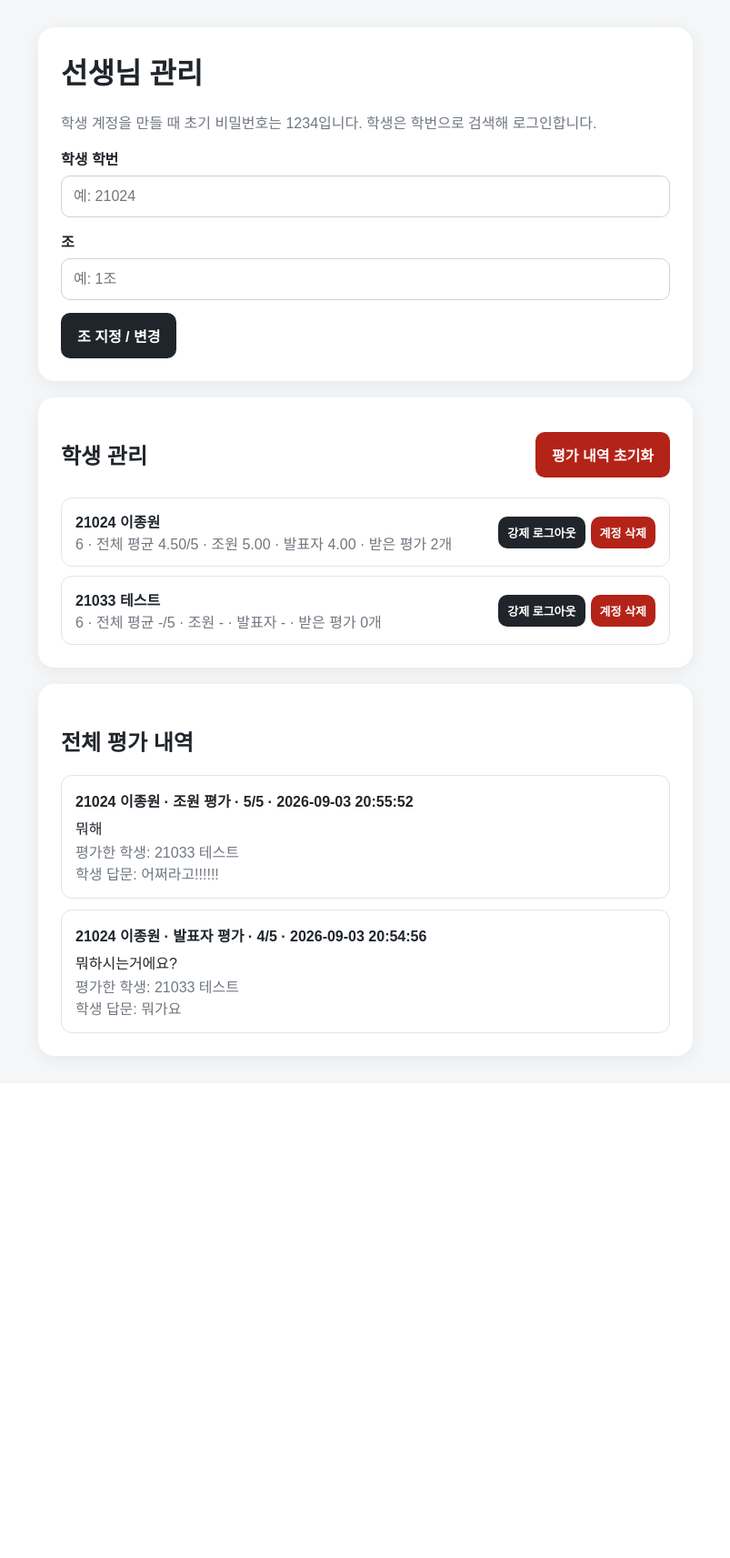
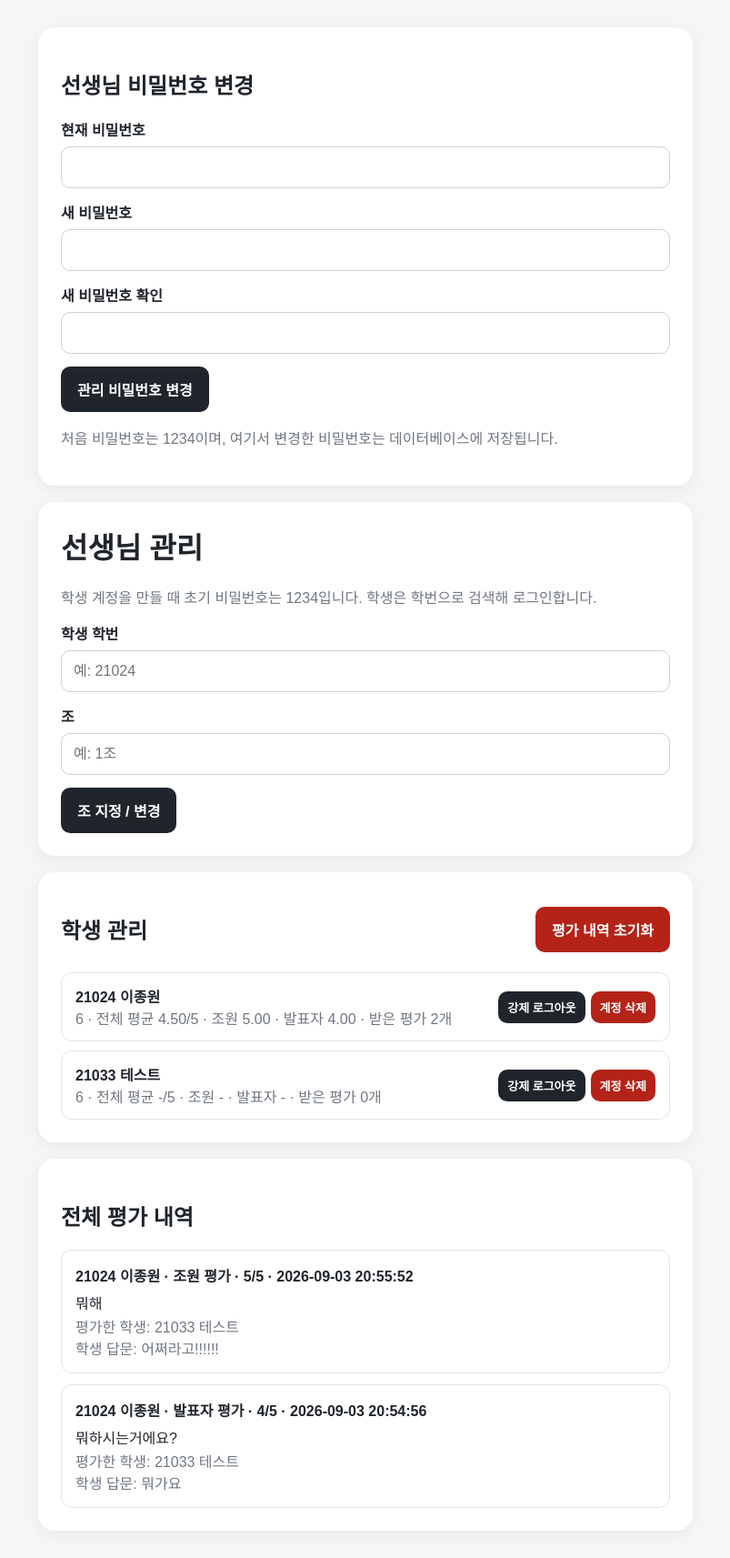
Before and after one commit to hakku2009/hagil_coments, a Flask app: page /teacher in a window 1280 px wide. Shown: the part 60-1773 px from the top of the page at 91% size, without its empty margins (238-1041 px from the left). Before the commit the page ends 1235 px from the top, so only its background shows below. Run offline with Flask 3, Linux system fonts and the light colour scheme; a user stored in the database is signed in; data comes from the database, SQL or seed files in the repository.

Commit message:
Add files via upload

```diff
--- a/templates/student.html
+++ b/templates/student.html
@@ -1,5 +1,6 @@
 {% extends "base.html" %}{% block content %}
 <div class="card"><p class="muted">학생</p><h1>{{ me['student_number'] }} {{ me['name'] }}</h1><div class="presenter-box"><span>내 조</span><strong>{{ me['group_name'] or '아직 조가 지정되지 않았습니다.' }}</strong></div><div class="presenter-box"><span>전체 평균</span><strong>{{ '%.2f'|format(avg) if avg is not none else '-' }} / 5</strong></div><div class="presenter-box"><span>조원 평가 평균</span><strong>{{ '%.2f'|format(peer_avg) if peer_avg is not none else '-' }} / 5</strong></div><div class="presenter-box"><span>발표자 평가 평균</span><strong>{{ '%.2f'|format(presenter_avg) if presenter_avg is not none else '-' }} / 5</strong></div></div>
+<div class="card"><h2>비밀번호 변경</h2><form method="post" action="{{ url_for('student_change_password') }}"><label>현재 비밀번호</label><input type="password" name="current_password" required><label>새 비밀번호</label><input type="password" name="new_password" minlength="4" required><label>새 비밀번호 확인</label><input type="password" name="confirm_password" minlength="4" required><button type="submit">학생 비밀번호 변경</button></form></div>
 <div class="card"><h2>평가 작성</h2><label>평가 종류</label><select id="evaluationType"><option value="peer">조원 평가 (같은 조)</option><option value="presenter">발표자 평가</option></select><div class="student-row"><label>학번으로 학생 검색</label><div style="display:flex;gap:8px"><input id="search" inputmode="numeric" placeholder="예: 21024"><button type="button" id="searchBtn">검색</button></div></div><div id="target"></div><form id="feedbackForm" style="display:none"><input type="hidden" name="target_number" id="targetNumber"><input type="hidden" name="evaluation_type" id="evaluationTypeHidden"><h3 id="targetName"></h3><label>점수</label><select name="score"><option value="5">5점</option><option value="4">4점</option><option value="3">3점</option><option value="2">2점</option><option value="1">1점</option></select><label>코멘트</label><textarea name="content" maxlength="1000" placeholder="잘한 점, 개선점, 질문 등을 적어주세요." required></textarea><button type="submit">제출</button><div id="result"></div></form></div>
 <div class="card"><h2>내가 받은 코멘트</h2><p class="muted">평가자의 정보는 표시되지 않습니다.</p>{% for f in received %}<div class="comment"><div class="comment-meta">{{ '조원 평가' if f['evaluation_type']=='peer' else '발표자 평가' }} · 점수 {{ f['score'] }}/5 · {{ f['created_at']|kst }}</div><div class="comment-text">{{ f['content'] }}</div>{% if f['reply'] %}<div class="comment-reply"><strong>내 답문</strong><div>{{ f['reply'] }}</div></div>{% endif %}<details><summary>답문 보내기/수정</summary><form class="replyForm" data-id="{{ f['id'] }}"><textarea name="reply" maxlength="1000" placeholder="질문에 답하거나 답변을 남겨보세요.">{{ f['reply'] }}</textarea><button type="submit">답문 보내기</button><span class="replyResult"></span></form></details></div>{% else %}<div class="empty">받은 평가가 없습니다.</div>{% endfor %}</div>
 <div class="card"><h2>내가 보낸 평가</h2><p class="muted">상대방의 이름은 표시하지 않고, 답문이 달리면 여기에서 확인할 수 있습니다.</p>{% for f in sent %}<div class="comment"><div class="comment-meta">{{ '조원 평가' if f['evaluation_type']=='peer' else '발표자 평가' }} · 내 점수 {{ f['score'] }}/5 · {{ f['created_at']|kst }}</div><div class="comment-text">{{ f['content'] }}</div>{% if f['reply'] %}<div class="comment-reply"><strong>받은 답문</strong><div>{{ f['reply'] }}</div></div>{% else %}<div class="muted">아직 답문이 없습니다.</div>{% endif %}</div>{% else %}<div class="empty">보낸 평가가 없습니다.</div>{% endfor %}</div>
--- a/templates/teacher.html
+++ b/templates/teacher.html
@@ -1,3 +1,4 @@
-{% extends "base.html" %}{% block content %}<div class="card"><h1>선생님 관리</h1><p class="muted">학생 계정을 만들 때 초기 비밀번호는 1234입니다. 학생은 학번으로 검색해 로그인합니다.</p><form method="post" action="{{ url_for('set_group') }}"><label>학생 학번</label><input name="student_number" placeholder="예: 21024" required><label>조</label><input name="group_name" placeholder="예: 1조"><button type="submit">조 지정 / 변경</button></form></div>
+{% extends "base.html" %}{% block content %}<div class="card"><h2>선생님 비밀번호 변경</h2><form method="post" action="{{ url_for('teacher_change_password') }}"><label>현재 비밀번호</label><input type="password" name="current_password" required><label>새 비밀번호</label><input type="password" name="new_password" minlength="4" required><label>새 비밀번호 확인</label><input type="password" name="confirm_password" minlength="4" required><button type="submit">관리 비밀번호 변경</button></form><p class="muted">처음 비밀번호는 1234이며, 여기서 변경한 비밀번호는 데이터베이스에 저장됩니다.</p></div>
+<div class="card"><h1>선생님 관리</h1><p class="muted">학생 계정을 만들 때 초기 비밀번호는 1234입니다. 학생은 학번으로 검색해 로그인합니다.</p><form method="post" action="{{ url_for('set_group') }}"><label>학생 학번</label><input name="student_number" placeholder="예: 21024" required><label>조</label><input name="group_name" placeholder="예: 1조"><button type="submit">조 지정 / 변경</button></form></div>
 <div class="card"><div class="section-header"><h2>학생 관리</h2><form method="post" action="{{ url_for('clear_feedbacks') }}" onsubmit="return confirm('모든 평가와 코멘트를 초기화할까요? 복구할 수 없습니다.')"><button class="danger" type="submit">평가 내역 초기화</button></form></div>{% for s in students %}<div class="student-row"><a class="student-link" href="{{ url_for('teacher_student',student_number=s['student_number']) }}"><div><strong>{{ s['student_number'] }} {{ s['name'] }}</strong><div class="muted">{{ s['group_name'] or '조 없음' }} · 전체 평균 {{ '%.2f'|format(s['avg_score']) if s['avg_score'] is not none else '-' }}/5 · 조원 {{ '%.2f'|format(s['peer_avg']) if s['peer_avg'] is not none else '-' }} · 발표자 {{ '%.2f'|format(s['presenter_avg']) if s['presenter_avg'] is not none else '-' }} · 받은 평가 {{ s['feedback_count'] }}개</div></div></a><div style="display:flex;gap:6px"><form method="post" action="{{ url_for('force_logout',student_number=s['student_number']) }}"><button class="small" type="submit">강제 로그아웃</button></form><form method="post" action="{{ url_for('delete_student',student_number=s['student_number']) }}" onsubmit="return confirm('{{ s['student_number'] }} {{ s['name'] }} 계정을 삭제할까요?')"><button class="danger small" type="submit">계정 삭제</button></form></div></div>{% else %}<div class="empty">학생이 없습니다.</div>{% endfor %}</div>
 <div class="card"><h2>전체 평가 내역</h2>{% for f in feedbacks %}<div class="comment"><div class="comment-meta">{{ f['target_number'] }} {{ f['target_name'] }} · {{ '조원' if f['evaluation_type']=='peer' else '발표자' }} 평가 · {{ f['score'] }}/5 · {{ f['created_at']|kst }}</div><div class="comment-text">{{ f['content'] }}</div><div class="muted">평가한 학생: {{ f['sender_number'] }} {{ f['sender_name'] }}{% if f['reply'] %}<br>학생 답문: {{ f['reply'] }}{% endif %}</div></div>{% else %}<div class="empty">평가가 없습니다.</div>{% endfor %}</div>{% endblock %}
```
